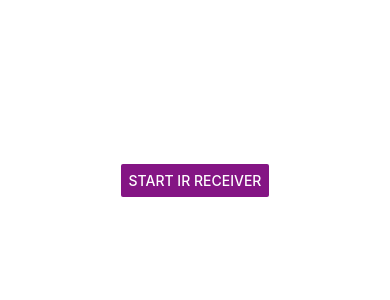
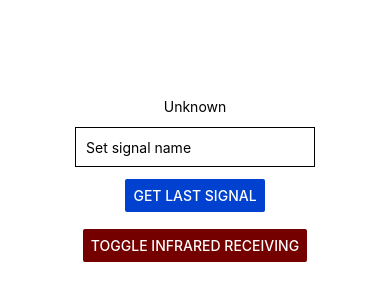
Before and after one commit to lupusg/mobile-app-alexa-iot-ir-remote, a React Native app: screen / in a window 390 px wide. Shown: the part 242-542 px from the top of the page. Built offline with nearby package versions, Linux system fonts and the light colour scheme.

Commit message:
Feature (#1)
Add get button for the last irsignal & edit irsignal using a textinput

```diff
--- a/App.js
+++ b/App.js
@@ -13,16 +13,39 @@
  */
 
 import {StatusBar} from 'expo-status-bar';
-import {StyleSheet, View, Button} from 'react-native';
+import {StyleSheet, View, Button, Text, TextInput} from 'react-native';
+import {useState} from 'react';
 import axios from 'axios';
 
 export default function App() {
+  const [infraredSignalText, setInfraredSignalText] = useState('Unknown');
+  const [infraredNameTextInput, setInfraredNameTextInput] = useState('');
+
   return (
     <View style={styles.container}>
+      <Text style={styles.center}>
+        {infraredSignalText}
+        {'\n'}
+      </Text>
+      <TextInput
+        style={styles.input}
+        placeholder='Set signal name'
+        onEndEditing={() => changeLastSignalName(infraredNameTextInput)}
+        onChangeText={(text) => setInfraredNameTextInput(text)}
+      />
       <Button
-        onPress={startIrReceiver}
-        title="Start IR Receiver"
-        color="#841584"
+        onPress={() => {
+          updateLastSignalButton(setInfraredSignalText);
+        }}
+        title="Get last signal"
+        color="#0041cf" />
+      <Text>
+        {'\n'}
+      </Text>
+      <Button
+        onPress={toggleInfraredReceiving}
+        title="Toggle infrared receiving"
+        color="#750000"
       />
       <StatusBar style="auto" />
     </View>
@@ -30,15 +53,44 @@ export default function App() {
 }
 
 /**
- * Sends a post request to the RestAPI.
+ * Toggles infrared receiving on NodeMCU using a post request in the RestAPI.
  */
-const startIrReceiver = () => {
+const toggleInfraredReceiving = () => {
   axios({
     method: 'post',
     url: 'http://192.168.0.104:8081/startReceiving',
     data: {},
   })
       .catch((error) => console.log(error));
+};
+
+/**
+ * Updates the "infraredSignalData" text with the last infrared signal from
+ * the database using a get request in the RestAPI.
+ * @param {Function} setText useState function to change the text of the button.
+ */
+const updateLastSignalButton = (setText) => {
+  axios({
+    method: 'get',
+    url: 'http://192.168.0.104:8081/signal',
+  }).then((request, response) => {
+    const SIGNAL = request.data['signal'];
+    const SIGNAL_NAME = request.data['name'];
+    setText(SIGNAL + '\n' + SIGNAL_NAME);
+  });
+};
+
+/**
+ * Updates the last document in database with infrared infraredNameTextInput
+ * using a post request in the RestAPI.
+ * @param {Object} infraredNameTextInput React useState text.
+ */
+const changeLastSignalName = (infraredNameTextInput) => {
+  axios({
+    method: 'post',
+    url: 'http://192.168.0.104:8081/signal',
+    data: {name: infraredNameTextInput},
+  });
 };
 
 const styles = StyleSheet.create({
@@ -48,4 +100,14 @@ const styles = StyleSheet.create({
     alignItems: 'center',
     justifyContent: 'center',
   },
+  input: {
+    height: 40,
+    margin: 12,
+    borderWidth: 1,
+    padding: 10,
+  },
+  center: {
+    width: '70%',
+    textAlign: 'center',
+  },
 });
```
Also changed, not shown: 1 other file (tests, documents, lock files or other folders).
